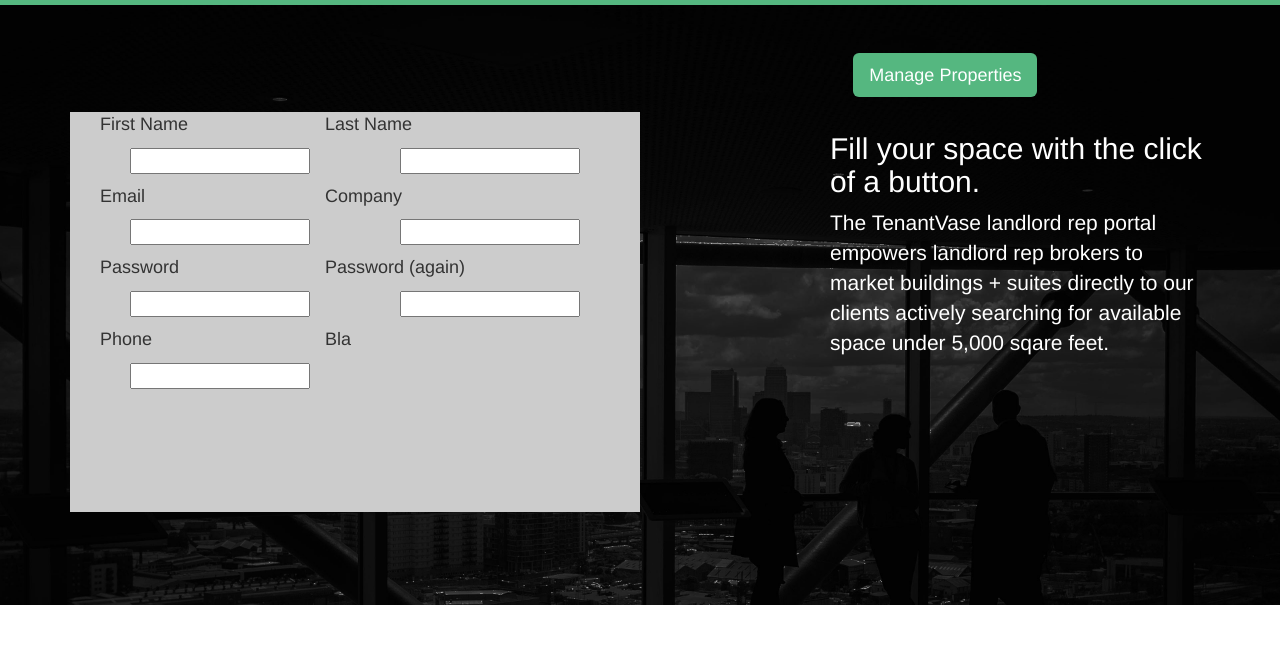
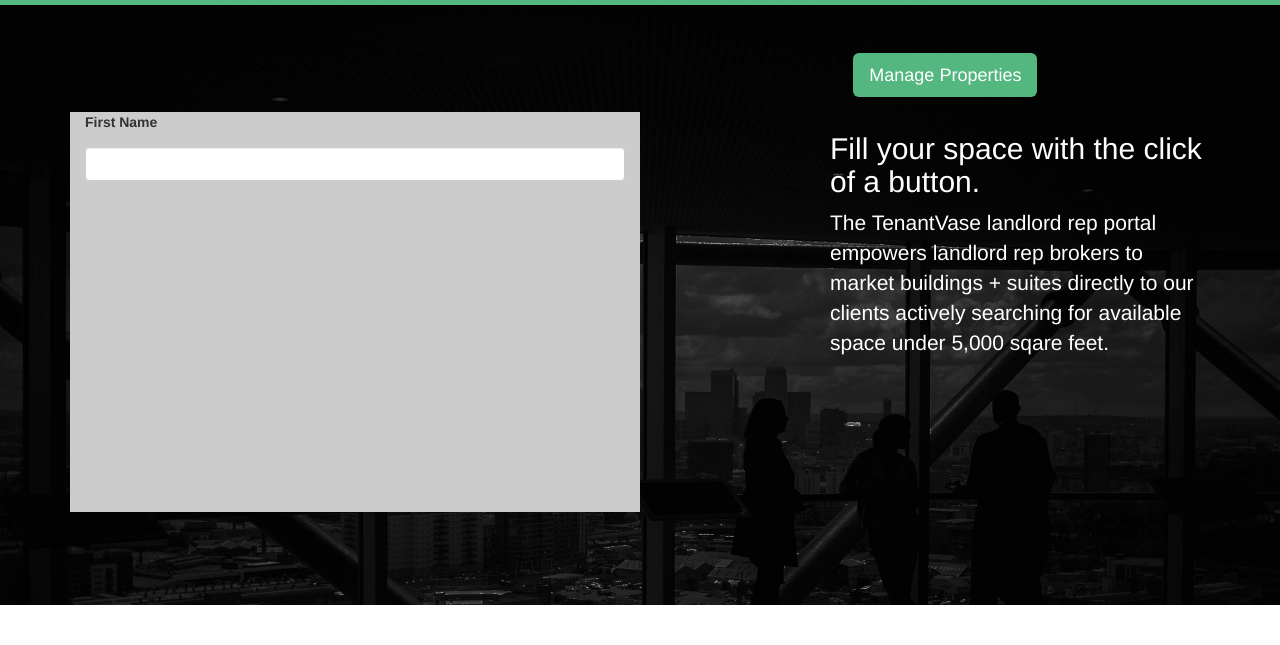
Before and after one commit to kosterjo/firstDjango, a Django app: page /leasingPortal/ in a window 1280 px wide. Shown: the top 645 px of the page. Run offline with Django 3.2, Linux system fonts and the light colour scheme; some libraries are stand-ins or nearby versions.

Commit message:
added proper bootstrap form to home page

```diff
--- a/mysite/leasingPortal/templates/leasingPortal/index.html
+++ b/mysite/leasingPortal/templates/leasingPortal/index.html
@@ -30,21 +30,10 @@
       <div class="container">
       	<div class="container signup col-md-6">
       		<form action="" method="" accept-charset="utf-8">
-      			<p class="col-md-5 col-md-offset-1 signup">First Name</p>
-      			<p class="col-md-5 col-md-offset-1 signup">Last Name</p>
-      			<input class="col-md-4 col-md-offset-1" type="text">
-      			<input class="col-md-4 col-md-offset-2" type="text">
-      			<p class="col-md-5 col-md-offset-1 signup">Email</p>
-      			<p class="col-md-5 col-md-offset-1 signup">Company</p>
-      			<input class="col-md-4 col-md-offset-1" type="text">
-      			<input class="col-md-4 col-md-offset-2" type="text">
-      			<p class="col-md-5 col-md-offset-1 signup">Password</p>
-      			<p class="col-md-5 col-md-offset-1 signup">Password (again)</p>
-      			<input class="col-md-4 col-md-offset-1" type="text">
-      			<input class="col-md-4 col-md-offset-2" type="text">
-      			<p class="col-md-5 col-md-offset-1 signup">Phone</p>
-      			<p class="col-md-5 col-md-offset-1 signup">Bla</p>
-      			<input class="col-md-4 col-md-offset-1" type="text">
+      			<div class="form-group">
+      				<label for="inputFirstName">First Name</label>
+      				<input type="text" class="form-control" id="inputFirstName">
+      			</div>
       		</form>
       	</div>
         <h2 class = "dark_background jumbo col-md-offset-8">Fill your space with the click of a button.</h2>
```
